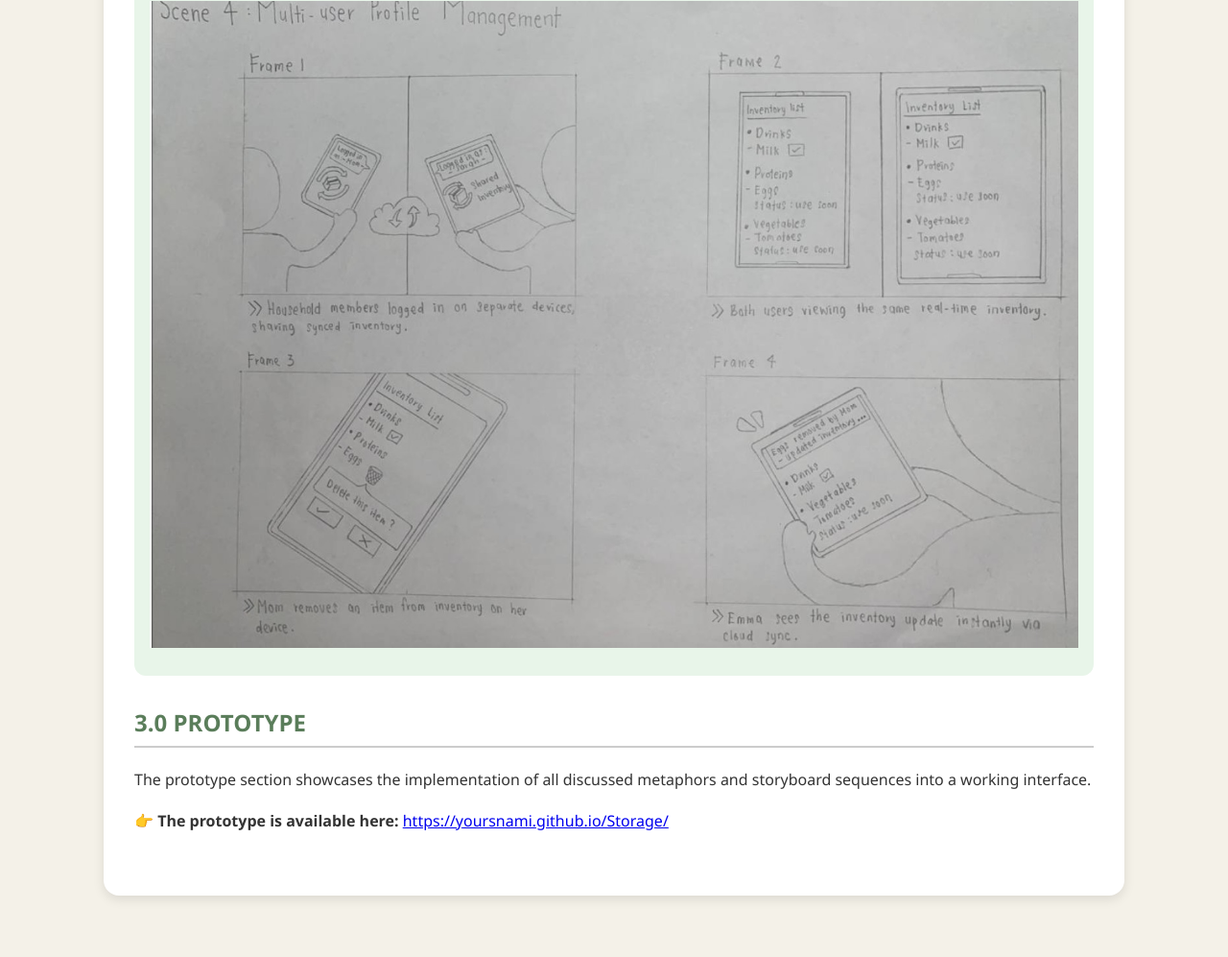
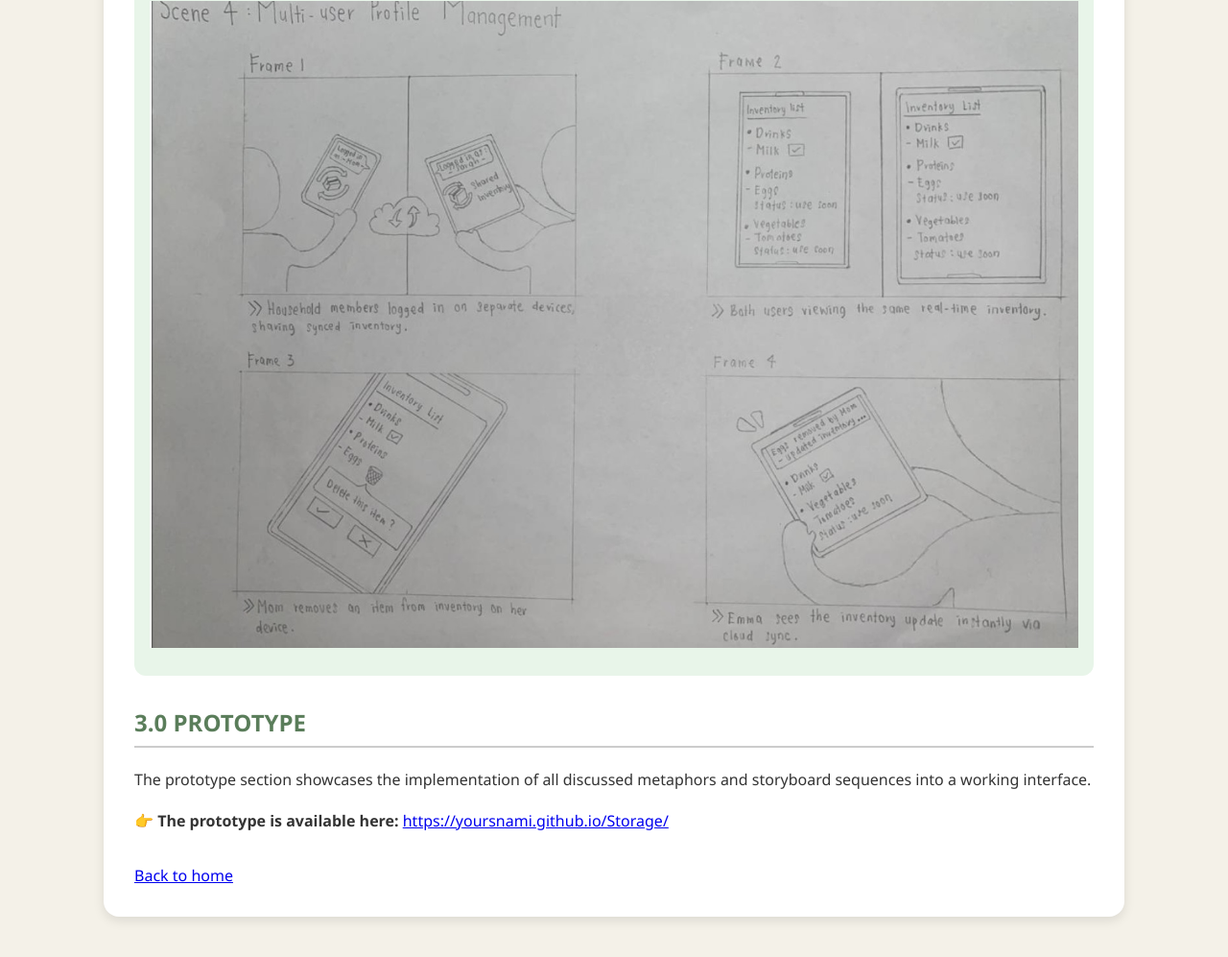
Before and after one commit to yoursnami/food, a plain HTML site: page P3.html in a window 1280 px wide. Shown: the part 3893-4890 px from the top of the page at 96% size. Drawn offline with Linux system fonts and the light colour scheme.

Commit message:
Update P3.html

```diff
--- a/P3.html
+++ b/P3.html
@@ -115,7 +115,9 @@
     <a href="https://yoursnami.github.io/Storage/" target="_blank">https://yoursnami.github.io/Storage/</a>
   </p>
 </div>
-
+ <a href="index.html"
+ class="button-link" target="_blank">Back to home</a>
+  </pre>
   </div>
 </body>
 </html>
```
